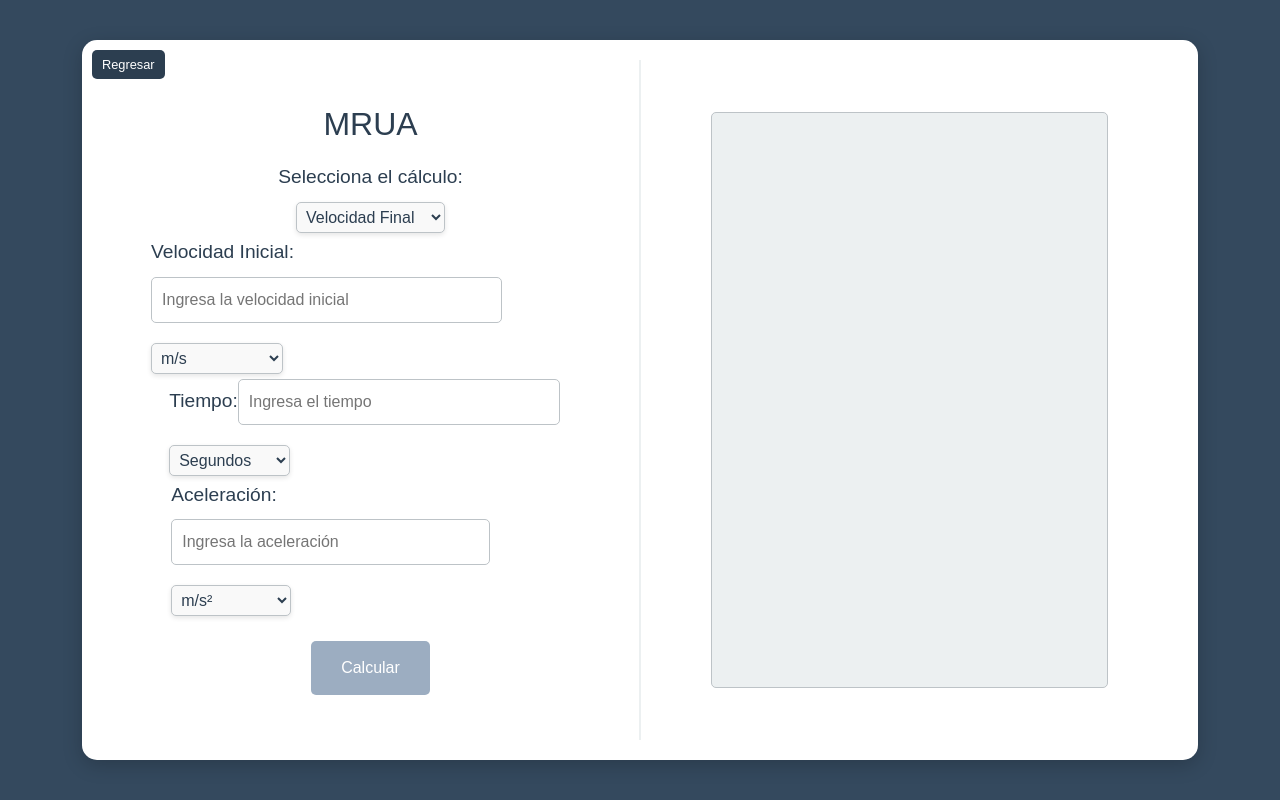
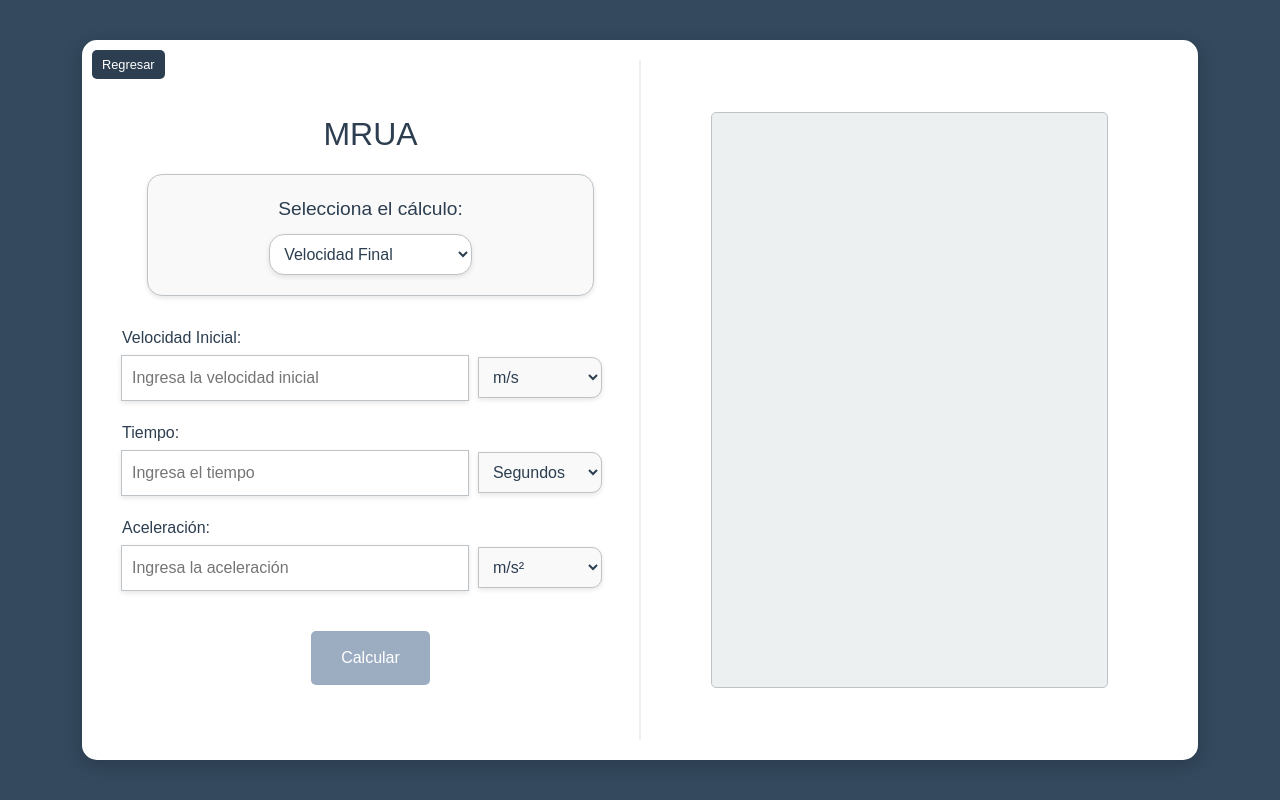
Before and after one commit to ilytdani/FistD, an Angular app in the folder FrontEnd/: page /velocidad in a window 1280 px wide. Built offline with nearby package versions, Linux system fonts and the light colour scheme.

Commit message:
Derekv1.61
porfin funcionan todos los datos ahora si fultra los textbox dependiendo la seleccion de el combobox, no se si invitar a daniela a hacer algo, dependeria si quisiera pero no tengo idea:(

```diff
--- a/FrontEnd/src/app/dashboard/dashboard.component.html
+++ b/FrontEnd/src/app/dashboard/dashboard.component.html
@@ -4,7 +4,7 @@
     <div class="position-absolute top-0 start-0 w-100">
       <div class="row m-3">
         <!-- Botón para ir al inicio -->
-        <div class="col text-start">
+        <div class="col text-sstart">
           <a routerLink="/pagina-principal" class="card-link">
             <div class="card small-card">
               <div class="card-body d-flex justify-content-center align-items-center p-2">
--- a/FrontEnd/src/app/pagina-velocidad/pagina-velocidad.component.css
+++ b/FrontEnd/src/app/pagina-velocidad/pagina-velocidad.component.css
@@ -1,4 +1,4 @@
-/* Estilos existentes */
+/* General styles */
 body {
   margin: 0;
   padding: 0;
@@ -19,6 +19,61 @@ body {
   width: 100%;
 }
 
+
+
+/* Contenedor centrado para selección de cálculo */
+.selection-container {
+  display: flex;
+  flex-direction: column; /* Alineación vertical */
+  justify-content: center;
+  align-items: center; /* Centrado horizontal */
+  margin-bottom: 30px; /* Espaciado inferior */
+  padding: 20px; /* Espaciado interno */
+  border: 1px solid #bdc3c7; /* Borde gris claro */
+  border-radius: 15px; /* Bordes redondeados */
+  box-shadow: 0 2px 5px rgba(0, 0, 0, 0.1); /* Sombra ligera */
+  background-color: #f9f9f9; /* Fondo claro */
+  width: 90%; /* Ajusta el tamaño del contenedor */
+}
+
+/* Estilo del combobox dentro del contenedor */
+.selection-container select {
+  width: 50%; /* Más pequeño para estética */
+  padding: 10px; /* Espaciado interno */
+  font-size: 1rem; /* Tamaño del texto */
+  border: 1px solid #bdc3c7; /* Borde gris */
+  border-radius: 15px; /* Bordes redondeados */
+  box-shadow: 0 2px 5px rgba(0, 0, 0, 0.1); /* Sombra ligera */
+  transition: border-color 0.3s ease, box-shadow 0.3s ease; /* Transición suave */
+  background-color: white; /* Fondo blanco */
+  color: #2c3e50; /* Texto oscuro */
+}
+
+/* Hover para combobox */
+.selection-container select:hover {
+  border-color: #9cadc1; /* Cambia el color del borde */
+  background-color: #ecf0f1; /* Fondo ligeramente más claro */
+}
+
+/* Enfoque en combobox */
+.selection-container select:focus {
+  outline: none; /* Quita el borde predeterminado */
+  border-color: #2980b9; /* Borde azul */
+  box-shadow: 0 0 8px rgba(41, 128, 185, 0.5); /* Sombra azul */
+}
+
+/* Estilo para el texto dentro del contenedor */
+.selection-container label {
+  font-size: 1.2rem; /* Tamaño del texto */
+  color: #2c3e50; /* Color del texto */
+  margin-bottom: 10px; /* Espaciado con el combobox */
+  text-align: center; /* Centrado */
+}
+
+
+
+
+
 .main-card {
   background-color: white;
   border-radius: 15px;
@@ -31,7 +86,9 @@ body {
   animation: fadeInGrow 0.5s ease-in-out; /* Añadimos la animación */
 }
 
-  .left-half, .right-half {/* Dividimos la pantalla en dos partes */
+.left-half,
+.right-half {
+  /* Dividimos la pantalla en dos partes */
   flex: 1;
   display: flex;
   flex-direction: column;
@@ -44,43 +101,87 @@ body {
   border-right: 2px solid #ecf0f1;
 }
 
-  h2 {/* Estilo para el título */
+h2 {
+  /* Estilo para el título */
   font-size: 2rem;
   color: #2c3e50;
   margin-bottom: 20px;
 }
 
-  label {/* Estilo para los textos */
+label {
+  /* Estilo para los textos */
   font-size: 1.2rem;
   margin-bottom: 10px;
   color: #2c3e50;
 }
 
-  input {/* Estilo para los inputs */
-    width: 80%;
-    padding: 10px;
-    margin-bottom: 20px;
-    border: 1px solid #bdc3c7;
-    border-radius: 5px;
-    font-size: 1rem;
+/* Input group: contenedor de textbox + combobox */
+.input-group {
+  display: flex;
+  align-items: center; /* Alinea combobox y textbox horizontalmente */
+  margin-bottom: 20px; /* Espacio inferior entre grupos */
+  width: 100%; /* Asegura que los elementos internos se ajusten */
 }
 
-  textarea {
-    width: 80%;
-    height: 90%; /* Ajustamos la altura para que sea más largo */
-    padding: 10px;
-    border: 1px solid #bdc3c7;
-    border-radius: 5px;
-    font-size: 1rem;
-    background-color: #ecf0f1;
-    color: #2c3e50;
-    resize: none;
+/* Textbox (input) */
+.input-group input {
+  width: 70%; /* Tamaño más pequeño para dejar espacio al combobox */
+  padding: 10px; /* Espaciado interno */
+  font-size: 1rem; /* Texto consistente */
+  border: 1px solid #bdc3c7; /* Borde gris */
+  border-radius: 10px; /* Bordes redondeados */
+  box-shadow: 0 2px 5px rgba(0, 0, 0, 0.1); /* Sombra ligera */
+  transition: border-color 0.3s ease, box-shadow 0.3s ease; /* Transición suave */
+  margin-right: 10px; /* Espacio entre textbox y combobox */
 }
 
-  textarea[readonly] {
-    background-color: #ecf0f1;
+/* Hover para textbox */
+.input-group input:hover {
+  border-color: #9cadc1; /* Cambio de borde al pasar el mouse */
 }
 
+.input-group input:focus {
+  outline: none; /* Quita borde azul predeterminado */
+  border-color: #2980b9; /* Borde azul en foco */
+  box-shadow: 0 0 8px rgba(41, 128, 185, 0.5); /* Sombra azul */
+}
+
+/* Combobox (select) */
+.input-group select {
+  width: 25%; /* Más pequeño para quedar al lado del textbox */
+  padding: 10px; /* Espaciado interno */
+  border: 1px solid #bdc3c7; /* Borde gris */
+  border-radius: 10px; /* Bordes redondeados */
+  font-size: 1rem; /* Tamaño de texto */
+  background-color: #f9f9f9; /* Fondo claro */
+  color: #2c3e50; /* Texto oscuro */
+  cursor: pointer; /* Manito al pasar el mouse */
+  transition: all 0.3s ease; /* Transición para hover */
+  box-shadow: 0 2px 5px rgba(0, 0, 0, 0.1); /* Sombra ligera */
+}
+
+/* Hover en combobox */
+.input-group select:hover {
+  background-color: #ecf0f1; /* Fondo ligeramente más claro */
+  border-color: #9cadc1; /* Cambio de color de borde */
+}
+
+.input-group select:focus {
+  outline: none; /* Elimina el borde azul predeterminado */
+  border-color: #2980b9; /* Borde azul */
+  box-shadow: 0 0 8px rgba(41, 128, 185, 0.5); /* Sombra azul */
+}
+
+/* Etiquetas alineadas arriba */
+.input-group label {
+  width: 100%; /* Asegura que la etiqueta ocupe todo el espacio del grupo */
+  font-size: 1rem; /* Tamaño consistente */
+  color: #2c3e50; /* Color oscuro */
+  margin-bottom: 5px; /* Espaciado con el campo */
+  text-align: left; /* Alineación a la izquierda */
+}
+
+/* Botón Calcular */
 .blue-button {
   background-color: #9cadc1;
   color: white;
@@ -97,7 +198,7 @@ body {
   background-color: #2980b9;
 }
 
-  /* Estilos para el botón Regresar */
+/* Botón Regresar */
 .back-button {
   position: absolute;
   top: 10px;
@@ -127,36 +228,19 @@ body {
     transform: scale(1);
   }
 }
-  /* Estilos para los combobox */
-select {
-  width: 30%; /* Ajuste de ancho */
-  padding: 5px; /* Espaciado interno */
-  margin-top: 0px; /* Separación superior */
-  margin-bottom: 5px; /* Separación inferior */
-  border: 1px solid #bdc3c7; /* Borde gris */
-  border-radius: 5px; /* Bordes redondeados */
-  font-size: 1rem; /* Tamaño de texto */
-  background-color: #f9f9f9; /* Fondo claro */
-  color: #2c3e50; /* Texto oscuro */
-  cursor: pointer; /* Manito al pasar el mouse */
-  transition: all 0.3s ease; /* Transición para hover */
-  box-shadow: 0 2px 5px rgba(0, 0, 0, 0.1); /* Sombra ligera */
+
+textarea {
+  width: 80%;
+  height: 90%; /* Ajustamos la altura para que sea más largo */
+  padding: 10px;
+  border: 1px solid #bdc3c7;
+  border-radius: 5px;
+  font-size: 1rem;
+  background-color: #ecf0f1;
+  color: #2c3e50;
+  resize: none;
 }
 
-/* Hover en combobox */
-select:hover {
-  background-color: #ecf0f1; /* Fondo ligeramente más claro */
-  border-color: #9cadc1; /* Cambio de color de borde */
+textarea[readonly] {
+  background-color: #ecf0f1;
 }
-
-/* Enfoque en combobox */
-select:focus {
-  outline: none; /* Elimina el borde azul predeterminado */
-  border-color: #2980b9; /* Borde azul */
-  box-shadow: 0 0 8px rgba(41, 128, 185, 0.5); /* Sombra azul */
-}
-
-/* Estilo para opciones dentro del combobox */
-select option {
-  padding: 10px; /* Espaciado interno */
-}
--- a/FrontEnd/src/app/pagina-velocidad/pagina-velocidad.component.html
+++ b/FrontEnd/src/app/pagina-velocidad/pagina-velocidad.component.html
@@ -17,6 +17,7 @@
         <h2>MRUA</h2>
 
         <!-- Selección de tipo de cálculo -->
+        <div class="selection-container">
           <label for="calculation-type">Selecciona el cálculo:</label>
           <select id="calculation-type" [(ngModel)]="calculationType">
             <option value="finalVelocity">Velocidad Final</option>
@@ -26,9 +27,10 @@
             <option value="initialVelocity">Velocidad Inicial</option>
             <option value="finalVelocityByDistance">Velocidad Final (Por Distancia)</option>
           </select>
+        </div>
 
-        <!-- Campos de entrada dinámicos -->
-        <div *ngIf="calculationType === 'finalVelocity' || calculationType === 'distance' || calculationType === 'acceleration' || calculationType === 'time' || calculationType === 'initialVelocity'">
+        <!-- Velocidad Inicial -->
+        <div class="input-group" *ngIf="calculationType === 'finalVelocity' || calculationType === 'distance' || calculationType === 'acceleration' || calculationType === 'time' || calculationType === 'finalVelocityByDistance'">
           <label for="initialVelocity">Velocidad Inicial:</label>
           <input type="number" id="initialVelocity" [(ngModel)]="initialVelocity" placeholder="Ingresa la velocidad inicial">
           <select [(ngModel)]="initialVelocityUnit">
@@ -38,7 +40,19 @@
           </select>
         </div>
 
-        <div *ngIf="calculationType !== 'finalVelocityByDistance'">
+        <!-- Velocidad Final -->
+        <div class="input-group" *ngIf="calculationType === 'acceleration' || calculationType === 'time'">
+          <label for="finalVelocity">Velocidad Final:</label>
+          <input type="number" id="finalVelocity" [(ngModel)]="finalVelocity" placeholder="Ingresa la velocidad final">
+          <select [(ngModel)]="finalVelocityUnit">
+            <option value="m/s">m/s</option>
+            <option value="km/h">km/h</option>
+            <option value="mi/h">mi/h</option>
+          </select>
+        </div>
+
+        <!-- Tiempo -->
+        <div class="input-group" *ngIf="calculationType === 'distance' || calculationType === 'acceleration' || calculationType === 'finalVelocity' || calculationType === 'initialVelocity'">
           <label for="time">Tiempo:</label>
           <input type="number" id="time" [(ngModel)]="time" placeholder="Ingresa el tiempo">
           <select [(ngModel)]="timeUnit">
@@ -48,7 +62,8 @@
           </select>
         </div>
 
-        <div *ngIf="calculationType === 'finalVelocity' || calculationType === 'distance' || calculationType === 'finalVelocityByDistance'">
+        <!-- Aceleración -->
+        <div class="input-group" *ngIf="calculationType === 'distance' || calculationType === 'time' || calculationType === 'finalVelocityByDistance' || calculationType === 'finalVelocity' || calculationType === 'initialVelocity'">
           <label for="acceleration">Aceleración:</label>
           <input type="number" id="acceleration" [(ngModel)]="acceleration" placeholder="Ingresa la aceleración">
           <select [(ngModel)]="accelerationUnit">
@@ -56,24 +71,14 @@
           </select>
         </div>
 
-        <div *ngIf="calculationType === 'distance' || calculationType === 'finalVelocityByDistance' || calculationType === 'initialVelocity'">
+        <!-- Distancia -->
+        <div class="input-group" *ngIf="calculationType === 'finalVelocityByDistance'|| calculationType === 'initialVelocity'">
           <label for="distance">Distancia:</label>
           <input type="number" id="distance" [(ngModel)]="distance" placeholder="Ingresa la distancia">
           <select [(ngModel)]="distanceUnit">
             <option value="meters">Metros</option>
             <option value="kilometers">Kilómetros</option>
             <option value="miles">Millas</option>
-          </select>
-        </div>
-
-        <!-- Campo de velocidad final (oculto si el cálculo es "Velocidad Final") -->
-        <div *ngIf="calculationType !== 'finalVelocity'">
-          <label for="finalVelocity">Velocidad Final:</label>
-          <input type="number" id="finalVelocity" [(ngModel)]="finalVelocity" placeholder="Ingresa la velocidad final">
-          <select [(ngModel)]="finalVelocityUnit">
-            <option value="m/s">m/s</option>
-            <option value="km/h">km/h</option>
-            <option value="mi/h">mi/h</option>
           </select>
         </div>
 
```
Also changed, not shown: FrontEnd/src/app/pagina-velocidad/pagina-velocidad.component.ts (line endings or trailing spaces). Lines whose indentation alone changed are shown as unchanged.
